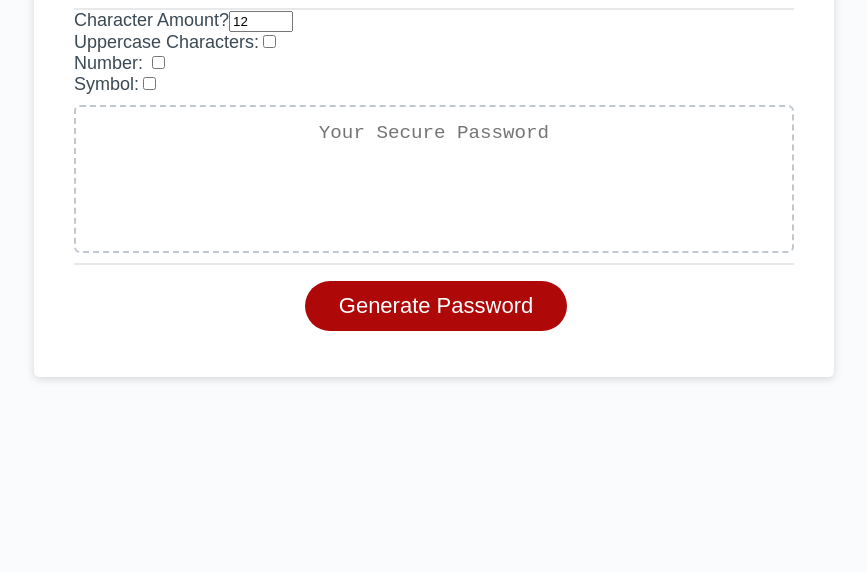
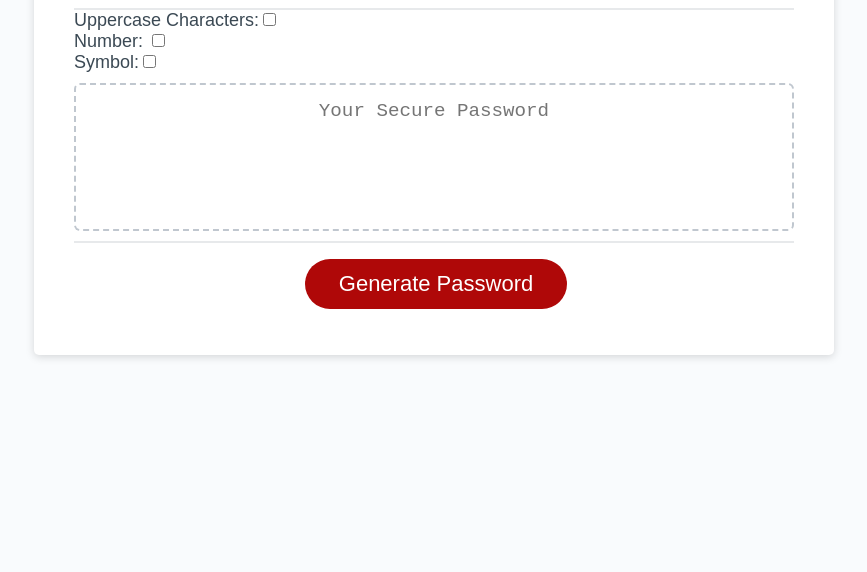
Before and after one commit to jairomartinez1994/Homework-Assignment-3, a plain HTML site: page index.html in a window 1280 px wide. Shown: the part 228-800 px from the top of the page, without its empty margins (206-1073 px from the left). Drawn offline with Linux system fonts and the light colour scheme.

Commit message:
Update index.html

```diff
--- a/index.html
+++ b/index.html
@@ -18,7 +18,6 @@
         </div>
         <div class="card-body">
           <div>
-            Character Amount?<input type="number" id="charNum" value="12" min="8" max="128"><br>
             Uppercase Characters:<input type="checkbox" id="upperCase"><br>
             Number: <input type="checkbox" id="num"> <br>
             Symbol:<input type="checkbox" id="symb"> <br>
```
